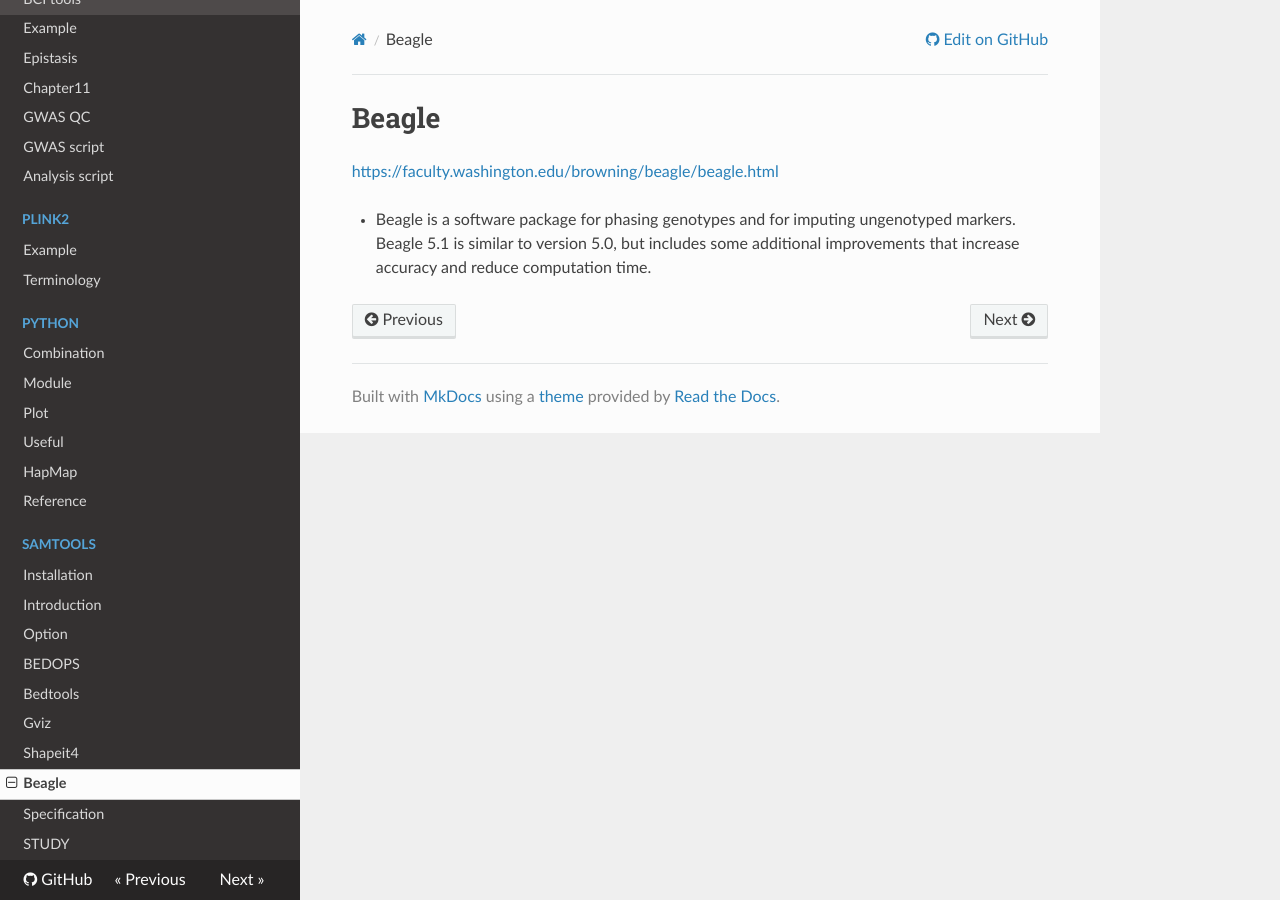
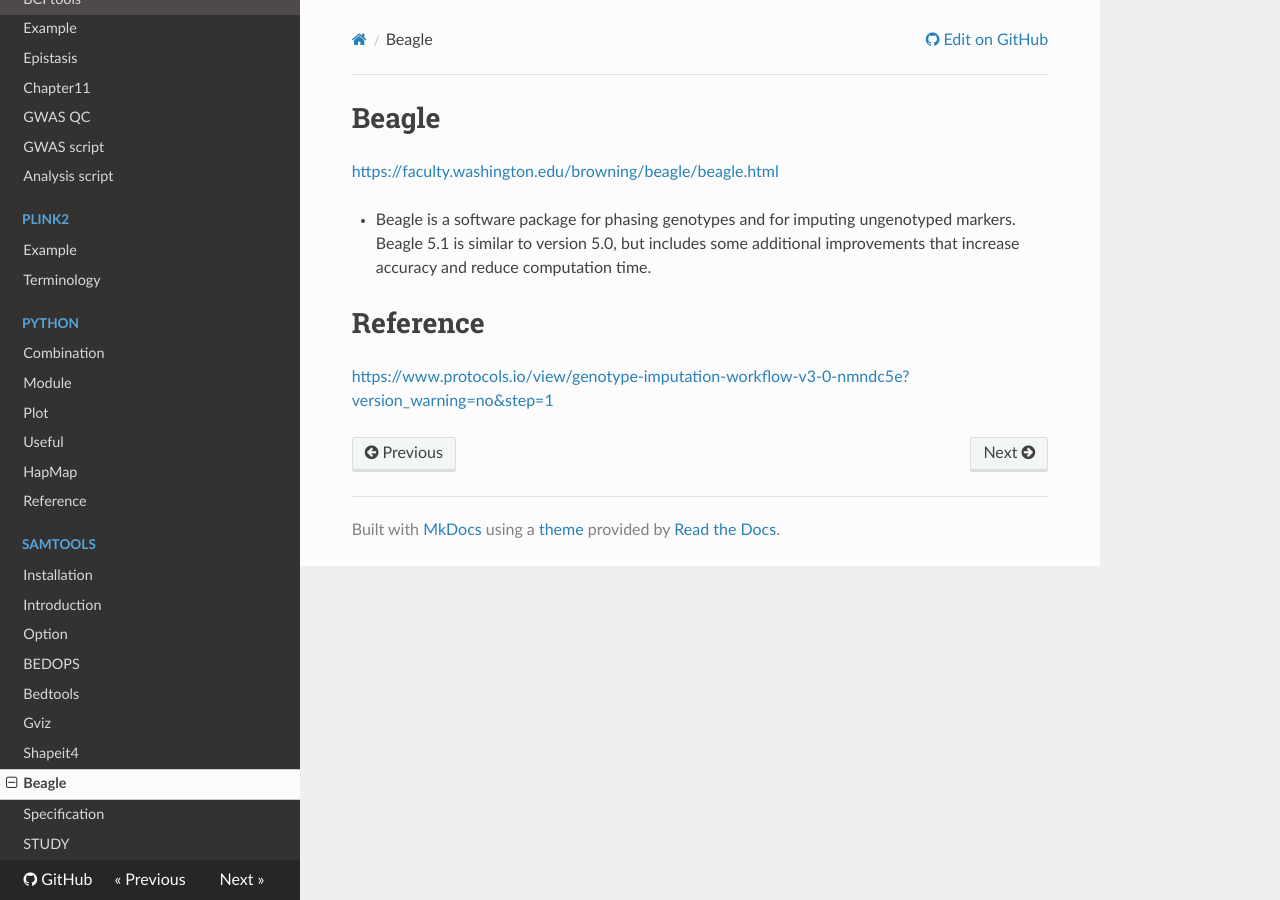
Before and after one commit to WonyoungCho/plink, an MkDocs documentation site: the page built from docs/beagle_int.md, in a window 1280 px wide. Built offline with MkDocs 1.6.1, drawn with Linux system fonts in a browser that asks for light colours; nearby versions of some CDN libraries; old or Windows-style settings are respelled for this version of MkDocs.

Commit message:
Update beagle_int.md

```diff
--- a/docs/beagle_int.md
+++ b/docs/beagle_int.md
@@ -2,3 +2,10 @@
 <https://faculty.washington.edu/browning/beagle/beagle.html>
 
 - Beagle is a software package for phasing genotypes and for imputing ungenotyped markers. Beagle 5.1 is similar to version 5.0, but includes some additional improvements that increase accuracy and reduce computation time.
+
+
+
+
+
+# Reference
+<https://www.protocols.io/view/genotype-imputation-workflow-v3-0-nmndc5e?version_warning=no&step=1>
```
